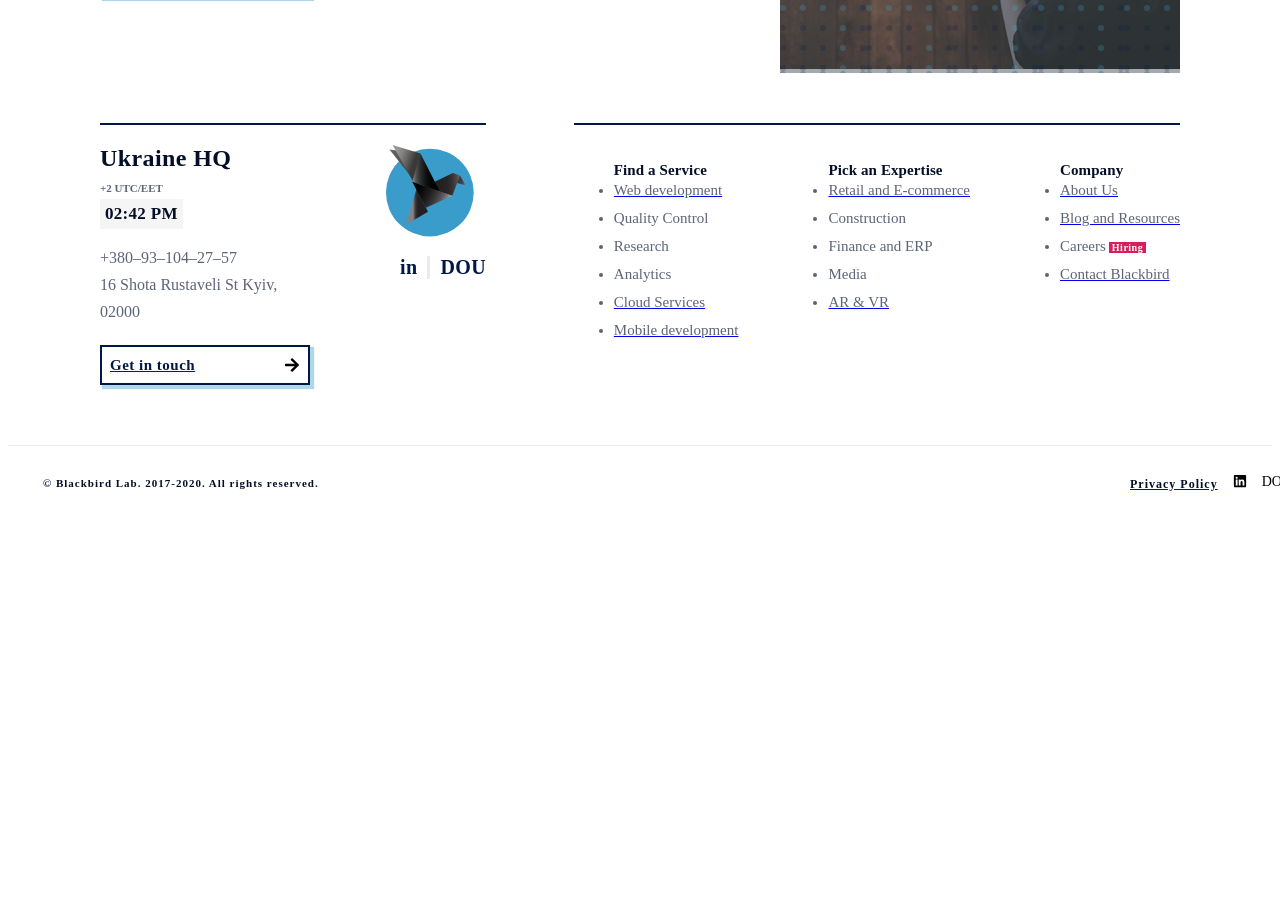
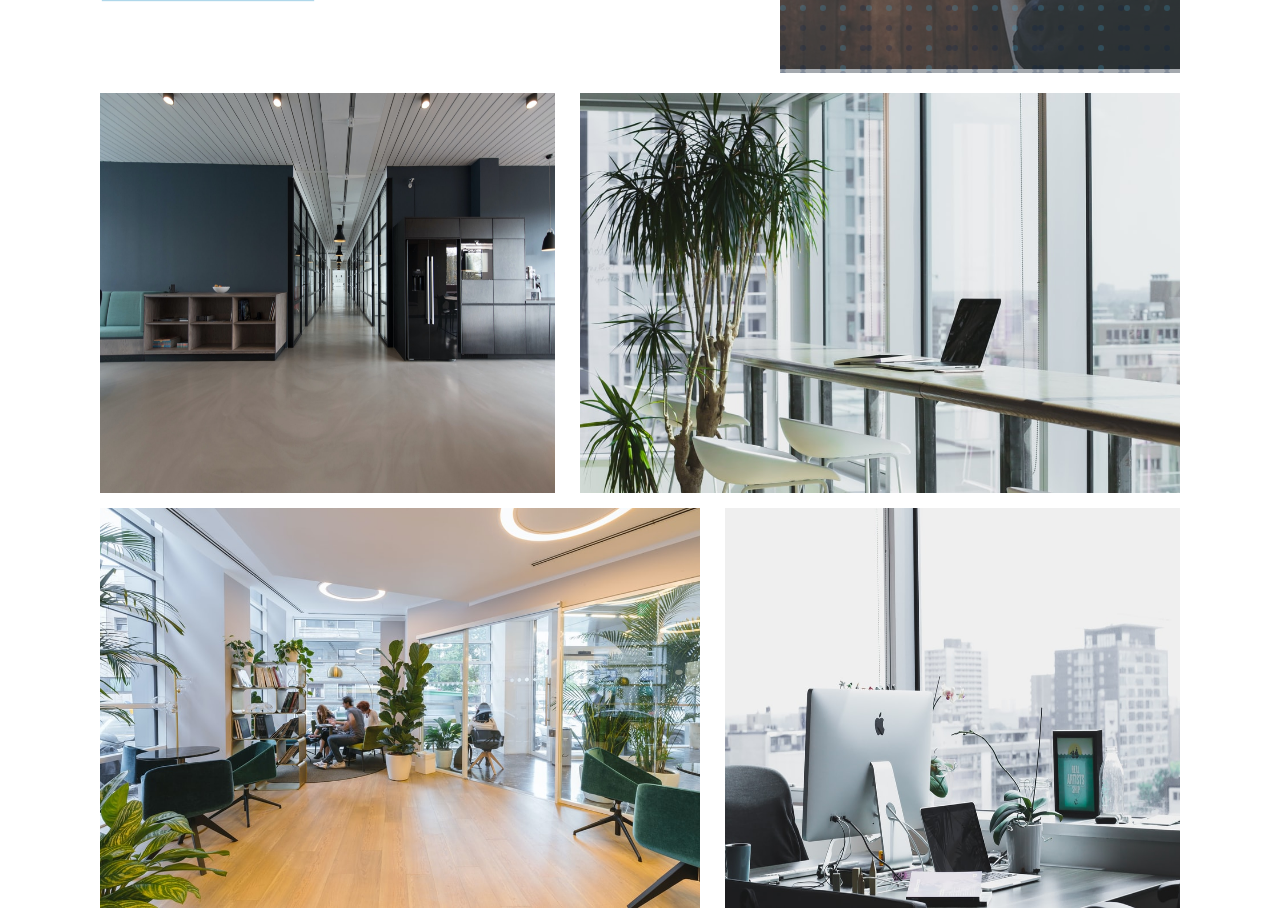
Before and after one commit to maximTymchenko/git-actions-setup, a Gatsby site: page /about-us/aboutUs in a window 1280 px wide. Shown: the part 651-1562 px from the top of the page. Before the commit the page ends 1179 px from the top, so only its background shows below. Built offline with nearby package versions, Linux system fonts and the light colour scheme; Gatsby itself is replaced by a stand-in of ours.

Commit message:
add about us gallery

```diff
--- a/src/pages/about-us/aboutUs.scss
+++ b/src/pages/about-us/aboutUs.scss
@@ -30,4 +30,22 @@
     &__btn {
         margin-top: 30px;
     }
+
+    &__gallery {
+        margin-top: 20px;
+        display: flex;
+        flex-wrap: wrap;
+        justify-content: space-between;
+    }
+
+    &__photo {
+        display: block;
+        width: 100%;
+        max-width: 455px;
+        margin-bottom: 15px;
+
+        &--big {
+            max-width: 600px;
+        }
+    }
 }
--- a/src/pages/about-us/aboutUs.tsx
+++ b/src/pages/about-us/aboutUs.tsx
@@ -6,6 +6,10 @@ import TextDescription from '../../components/common/TextDescription';
 import triangleRight from '../../assets/img/triangle-right.svg';
 import Button from '../../components/common/Button';
 import workingPeople from '../../assets/img/aboutUs/working-people.jpg';
+import office1 from '../../assets/img/aboutUs/office-1.jpeg';
+import office2 from '../../assets/img/aboutUs/office-2.jpeg';
+import office3 from '../../assets/img/aboutUs/office-3.jpeg';
+import office4 from '../../assets/img/aboutUs/office-4.jpeg';
 
 const aboutUs: FC = () => {
     return (
@@ -38,6 +42,20 @@ const aboutUs: FC = () => {
                         <img src={workingPeople} alt="Working people" />
                     </div>
                 </div>
+                <div className="about-us__gallery">
+                    <img src={office1} alt="Office photo" className="about-us__photo" />
+                    <img
+                        src={office2}
+                        alt="Office photo"
+                        className="about-us__photo about-us__photo--big"
+                    />
+                    <img
+                        src={office3}
+                        alt="Office photo"
+                        className="about-us__photo about-us__photo--big"
+                    />
+                    <img src={office4} alt="Office photo" className="about-us__photo " />
+                </div>
             </div>
         </Layouts>
     );
```
Also changed, not shown: src/assets/img/aboutUs/office-1.jpeg (added), src/assets/img/aboutUs/office-2.jpeg (added), src/assets/img/aboutUs/office-3.jpeg (added), src/assets/img/aboutUs/office-4.jpeg (added).
